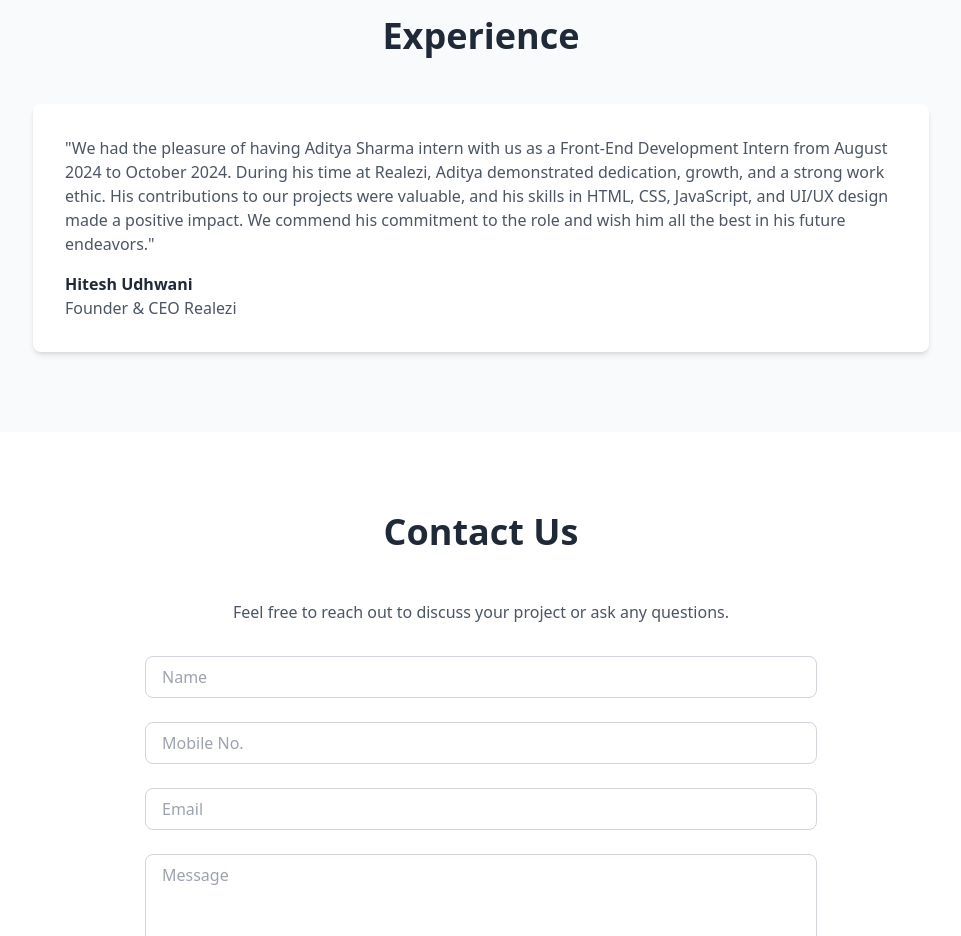
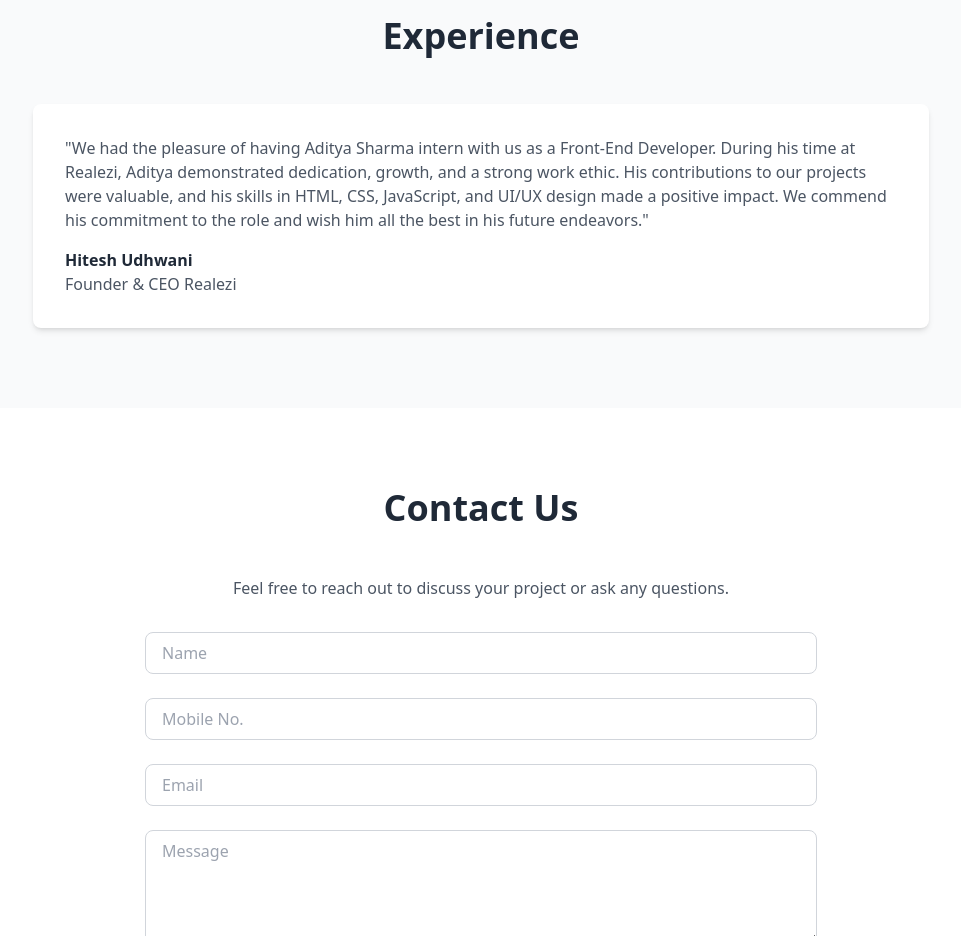
Before and after one commit to ADISHA2003/my-portfolio-app, a React (Vite) app: page / in a window 1280 px wide. Shown: the part 4160-5096 px from the top of the page, without its empty margins (159-1120 px from the left). Built offline with nearby package versions, Linux system fonts and the light colour scheme.

Commit message:
updated testimonials section

```diff
--- a/src/components/Testimonials.tsx
+++ b/src/components/Testimonials.tsx
@@ -8,7 +8,7 @@ export default function Testimonials() {
         <div className="max-w-4xl mx-auto">
           <div className="bg-white p-8 rounded-lg shadow-md">
             <p className="text-gray-600 mb-4">
-              "We had the pleasure of having Aditya Sharma intern with us as a Front-End Development Intern from August 2024 to October 2024. During his time at Realezi, Aditya demonstrated dedication, growth, and a strong work ethic. His contributions to our projects were valuable, and his skills in HTML, CSS, JavaScript, and UI/UX design made a positive impact. We commend his commitment to the role and wish him all the best in his future endeavors."
+              "We had the pleasure of having Aditya Sharma intern with us as a Front-End Developer. During his time at Realezi, Aditya demonstrated dedication, growth, and a strong work ethic. His contributions to our projects were valuable, and his skills in HTML, CSS, JavaScript, and UI/UX design made a positive impact. We commend his commitment to the role and wish him all the best in his future endeavors."
             </p>
             <h4 className="font-bold">Hitesh Udhwani</h4>
             <p className="text-gray-600">Founder & CEO Realezi</p>
```
